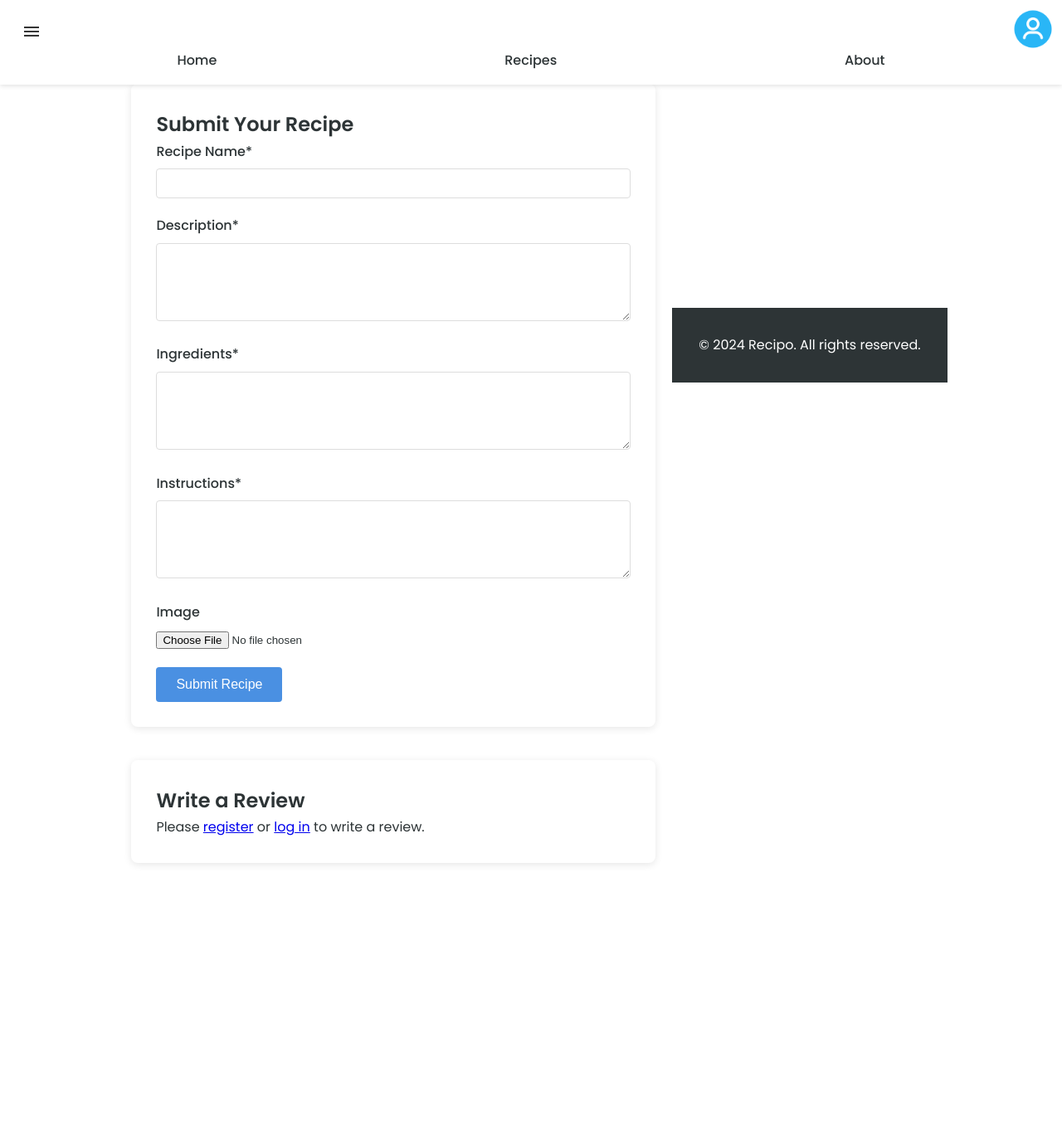
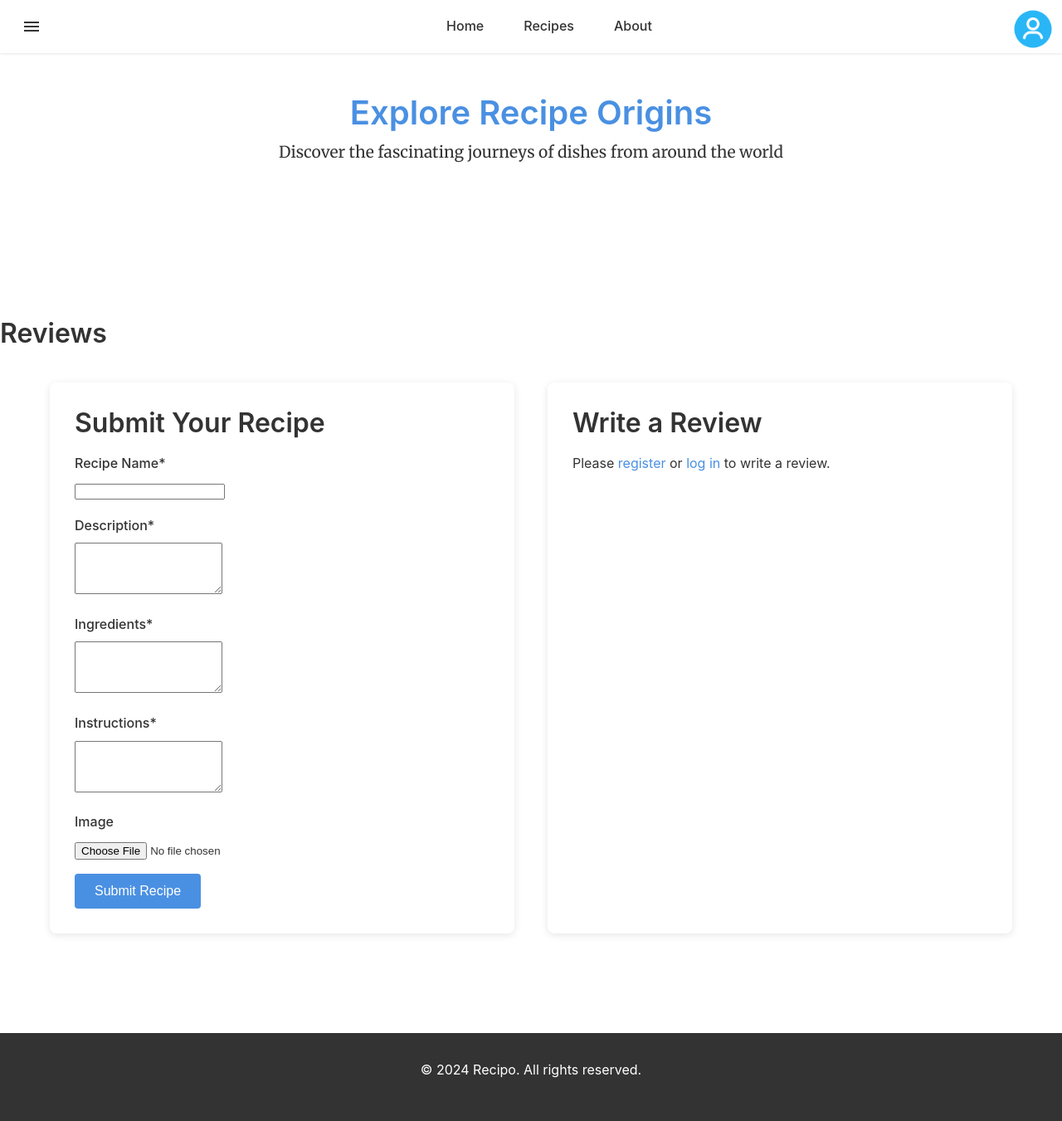
Before and after one commit to memit0/recipo, a Django app: page /recipes/ in a window 1280 px wide. Shown: the whole page at 83% size. Before the commit the page ends 1042 px from the top, so only its background shows below. Run offline with Django 5.2, Linux system fonts and the light colour scheme; data that the repository does not hold is empty.

Commit message:
fixed styling

```diff
--- a/myapp/static/myapp/style.css
+++ b/myapp/static/myapp/style.css
@@ -3,20 +3,34 @@
    ========================================================================== */
 :root {
     /* Color scheme */
-    --primary-color: #ff6b6b;    /* Used for primary actions and highlights */
-    --secondary-color: #4ecdc4;  /* Used for secondary elements and accents */
-    --text-color: #2d3436;       /* Main text color */
-    --background-color: #ffffff; /* Background color */
-    --accent-color: #ffd93d;     /* Used for special highlights and tags */
+    --primary-color: #4a90e2;    /* Main brand color */
+    --secondary-color: #2c3e50;  /* Secondary color for text and accents */
+    --accent-color: #e74c3c;     /* Accent color for important elements */
+    --background-color: #ffffff; /* Main background color */
+    --text-color: #333333;       /* Main text color */
+    --light-gray: #f5f5f5;       /* Light gray for backgrounds */
+    --border-color: #e0e0e0;     /* Border color */
 
     /* Spacing scale */
-    --spacing-sm: 0.5rem;  /* 8px - Used for tight spacing */
-    --spacing-md: 1rem;    /* 16px - Default spacing */
-    --spacing-lg: 2rem;    /* 32px - Used for section spacing */
+    --spacing-xs: 0.25rem;  /* 4px */
+    --spacing-sm: 0.5rem;   /* 8px */
+    --spacing-md: 1rem;     /* 16px */
+    --spacing-lg: 2rem;     /* 32px */
+    --spacing-xl: 4rem;     /* 64px */
 
     /* Typography */
-    --font-primary: 'Poppins', sans-serif;     /* Used for headings and UI */
-    --font-secondary: 'Merriweather', serif;   /* Used for body text */
+    --font-primary: 'Inter', -apple-system, BlinkMacSystemFont, 'Segoe UI', Roboto, sans-serif;
+    --font-secondary: 'Merriweather', Georgia, serif;
+
+    /* Border radius */
+    --border-radius-sm: 4px;
+    --border-radius-md: 8px;
+    --border-radius-lg: 16px;
+
+    /* Shadows */
+    --shadow-sm: 0 1px 3px rgba(0,0,0,0.1);
+    --shadow-md: 0 4px 6px rgba(0,0,0,0.1);
+    --shadow-lg: 0 10px 15px rgba(0,0,0,0.1);
 }
 
 /* ==========================================================================
@@ -28,57 +42,314 @@
     box-sizing: border-box;
 }
 
-  /* Ensure the body and html take full height for centering */
-  html, body {
-    height: 100%;
-    margin: 0;
-    display: flex;
-    justify-content: center;
-    align-items: center;
+html {
+    font-size: 16px;
+    scroll-behavior: smooth;
 }
 
 body {
     font-family: var(--font-primary);
+    line-height: 1.6;
     color: var(--text-color);
-    line-height: 1.6;
+    background-color: var(--background-color);
 }
 
 /* ==========================================================================
-     Navigation Component
-     Fixed navigation bar with hover effects
+   Typography
+   ========================================================================== */
+h1, h2, h3, h4, h5, h6 {
+    font-weight: 600;
+    line-height: 1.2;
+    margin-bottom: var(--spacing-md);
+}
+
+h1 { font-size: 2.5rem; }
+h2 { font-size: 2rem; }
+h3 { font-size: 1.75rem; }
+h4 { font-size: 1.5rem; }
+h5 { font-size: 1.25rem; }
+h6 { font-size: 1rem; }
+
+p {
+    margin-bottom: var(--spacing-md);
+}
+
+a {
+    color: var(--primary-color);
+    text-decoration: none;
+    transition: color 0.2s ease;
+}
+
+a:hover {
+    color: var(--secondary-color);
+}
+
+/* ==========================================================================
+   Layout Components
+   ========================================================================== */
+.container {
+    width: 100%;
+    max-width: 1200px;
+    margin: 0 auto;
+    padding: 0 var(--spacing-md);
+}
+
+.section {
+    padding: var(--spacing-xl) 0;
+}
+
+/* ==========================================================================
+   Navigation
    ========================================================================== */
 .navbar {
+    background-color: var(--background-color);
+    box-shadow: var(--shadow-sm);
     position: fixed;
     top: 0;
-    width: 100%;
-    background-color: var(--background-color);
-    box-shadow: 0 2px 5px rgba(0,0,0,0.1);
+    left: 0;
+    right: 0;
     z-index: 1000;
-    padding: var(--spacing-md);
+    height: 64px;
+    display: flex;
+    align-items: center;
+    padding: 0 var(--spacing-md);
 }
 
 .nav-list {
     display: flex;
-    justify-content: space-around;
-    max-width: 1200px;
-    margin: 0 auto;
+    justify-content: center;
+    align-items: center;
     list-style: none;
+    margin: 0;
+    padding: 0;
+    gap: var(--spacing-md);
+    flex: 1;
 }
 
 .nav-list a {
+    color: var(--text-color);
     text-decoration: none;
-    color: var(--text-color);
     font-weight: 500;
-    transition: color 0.3s ease; /* Smooth color transition on hover */
+    padding: var(--spacing-sm) var(--spacing-md);
+    border-radius: var(--border-radius-sm);
+    transition: all 0.2s ease;
+    position: relative;
 }
 
 .nav-list a:hover {
     color: var(--primary-color);
+    background-color: var(--light-gray);
+}
+
+.nav-list a.active {
+    color: var(--primary-color);
+}
+
+.nav-list a.active::after {
+    content: '';
+    position: absolute;
+    bottom: -2px;
+    left: var(--spacing-md);
+    right: var(--spacing-md);
+    height: 2px;
+    background-color: var(--primary-color);
+    border-radius: 2px;
+}
+
+.menu-toggle {
+    background: none;
+    border: none;
+    cursor: pointer;
+    padding: var(--spacing-sm);
+    color: var(--text-color);
+    font-size: 1.5rem;
+    display: none;
+}
+
+.account-logo {
+    position: absolute;
+    top: 7px;
+    right: 10px;
+    width: 50px;
+    height: 50px;
+    z-index: 1001;
+}
+
+.account-logo-img {
+    width: 100%;
+    height: 100%;
+    object-fit: contain;
+    transition: transform 0.2s ease;
+}
+
+.account-logo-img:hover {
+    transform: scale(1.1);
+}
+
+/* Responsive Design */
+@media (max-width: 768px) {
+    .menu-toggle {
+        display: block;
+        position: absolute;
+        left: 10px;
+        top: 50%;
+        transform: translateY(-50%);
+    }
+
+    .nav-list {
+        display: none;
+        position: fixed;
+        top: 64px;
+        left: 0;
+        right: 0;
+        background-color: var(--background-color);
+        flex-direction: column;
+        padding: var(--spacing-md);
+        box-shadow: var(--shadow-md);
+    }
+
+    .nav-list.active {
+        display: flex;
+    }
+
+    .nav-list a {
+        width: 100%;
+        text-align: center;
+        padding: var(--spacing-md);
+    }
+
+    .nav-list a.active::after {
+        display: none;
+    }
+}
+
+/* ==========================================================================
+   Buttons
+   ========================================================================== */
+.btn {
+    display: inline-block;
+    padding: var(--spacing-sm) var(--spacing-md);
+    border-radius: var(--border-radius-sm);
+    font-weight: 500;
+    cursor: pointer;
+    transition: all 0.2s ease;
+    border: none;
+}
+
+.btn-primary {
+    background-color: var(--primary-color);
+    color: white;
+}
+
+.btn-primary:hover {
+    background-color: #357abd;
+}
+
+.btn-secondary {
+    background-color: var(--secondary-color);
+    color: white;
+}
+
+.btn-secondary:hover {
+    background-color: #1a252f;
+}
+
+/* ==========================================================================
+   Forms
+   ========================================================================== */
+.form-group {
+    margin-bottom: var(--spacing-md);
+}
+
+.form-group label {
+    display: block;
+    margin-bottom: var(--spacing-sm);
+    font-weight: 500;
+}
+
+.form-control {
+    width: 100%;
+    padding: var(--spacing-sm);
+    border: 1px solid var(--border-color);
+    border-radius: var(--border-radius-sm);
+    font-size: 1rem;
+    transition: border-color 0.2s ease;
+}
+
+.form-control:focus {
+    outline: none;
+    border-color: var(--primary-color);
+    box-shadow: 0 0 0 2px rgba(74, 144, 226, 0.2);
+}
+
+/* ==========================================================================
+   Cards
+   ========================================================================== */
+.card {
+    background-color: var(--background-color);
+    border-radius: var(--border-radius-md);
+    box-shadow: var(--shadow-sm);
+    overflow: hidden;
+    transition: transform 0.2s ease, box-shadow 0.2s ease;
+}
+
+.card:hover {
+    transform: translateY(-2px);
+    box-shadow: var(--shadow-md);
+}
+
+.card-content {
+    padding: var(--spacing-md);
+}
+
+/* ==========================================================================
+   Grid System
+   ========================================================================== */
+.grid {
+    display: grid;
+    gap: var(--spacing-md);
+}
+
+.grid-2 { grid-template-columns: repeat(2, 1fr); }
+.grid-3 { grid-template-columns: repeat(3, 1fr); }
+.grid-4 { grid-template-columns: repeat(4, 1fr); }
+
+/* ==========================================================================
+   Utilities
+   ========================================================================== */
+.text-center { text-align: center; }
+.text-right { text-align: right; }
+.text-left { text-align: left; }
+
+.mt-1 { margin-top: var(--spacing-sm); }
+.mt-2 { margin-top: var(--spacing-md); }
+.mt-3 { margin-top: var(--spacing-lg); }
+.mt-4 { margin-top: var(--spacing-xl); }
+
+.mb-1 { margin-bottom: var(--spacing-sm); }
+.mb-2 { margin-bottom: var(--spacing-md); }
+.mb-3 { margin-bottom: var(--spacing-lg); }
+.mb-4 { margin-bottom: var(--spacing-xl); }
+
+/* ==========================================================================
+   Responsive Design
+   ========================================================================== */
+@media (max-width: 768px) {
+    .grid-2, .grid-3, .grid-4 {
+        grid-template-columns: 1fr;
+    }
+
+    h1 { font-size: 2rem; }
+    h2 { font-size: 1.75rem; }
+    h3 { font-size: 1.5rem; }
+
+    .section {
+        padding: var(--spacing-lg) 0;
+    }
 }
 
 /* ==========================================================================
    Hero Section
-     Full-width banner with overlay and centered content
    ========================================================================== */
 .hero {
     height: 80vh;
@@ -106,7 +377,6 @@
 
 /* ==========================================================================
    Recipe Cards
-     Grid layout with hover effects and consistent spacing
    ========================================================================== */
 .recipe-grid {
     display: grid;
@@ -160,7 +430,6 @@
 
 /* ==========================================================================
    Map Component
-     Placeholder for future interactive map integration
    ========================================================================== */
 .map-container {
     background-color: #f0f0f0;
@@ -187,7 +456,6 @@
 
 /* ==========================================================================
    About Page Styles
-     Content layout and typography for the about page
    ========================================================================== */
 .about-content {
     max-width: 800px;
@@ -251,7 +519,6 @@
 
 /* ==========================================================================
    Recipe Detail Page Styles
-     Individual recipe page layout and components
    ========================================================================== */
 .recipe-detail {
     max-width: 800px;
@@ -313,7 +580,6 @@
 
 /* ==========================================================================
    Recipes Page Styles
-     Layout and components for the recipes listing page
    ========================================================================== */
 .recipes-page {
     margin-top: 80px; /* Accounts for fixed navbar */
@@ -554,36 +820,6 @@
     box-shadow: 0 2px 10px rgba(0,0,0,0.1);
 }
 
-  .form-group {
-      margin-bottom: 20px;
-  }
-
-  .form-group label {
-      display: block;
-      margin-bottom: 8px;
-      font-weight: 500;
-  }
-
-  .form-group input[type="text"],
-  .form-group input[type="email"],
-  .form-group input[type="number"],
-  .form-group select,
-  .form-group textarea {
-      width: 100%;
-      padding: 8px 12px;
-      border: 1px solid #ddd;
-      border-radius: 4px;
-      font-size: 16px;
-  }
-
-  .form-group input:focus,
-  .form-group select:focus,
-  .form-group textarea:focus {
-      outline: none;
-      border-color: #4a90e2;
-      box-shadow: 0 0 0 2px rgba(74,144,226,0.2);
-  }
-
 .error-message {
     color: #d93025;
     font-size: 14px;
--- a/myapp/templates/myapp/navbar.html
+++ b/myapp/templates/myapp/navbar.html
@@ -1,5 +1,6 @@
 {% load static %}
 <nav class="navbar">
+    <link rel="stylesheet" href="{% static 'myapp/style.css' %}">
     <button id="menuToggle" class="menu-toggle">
         <span class="material-icons">menu</span>
     </button>
```
Lines whose indentation alone changed are shown as unchanged.
